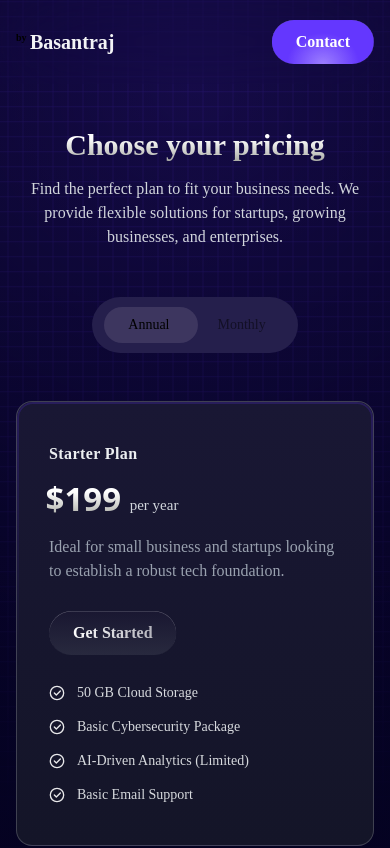
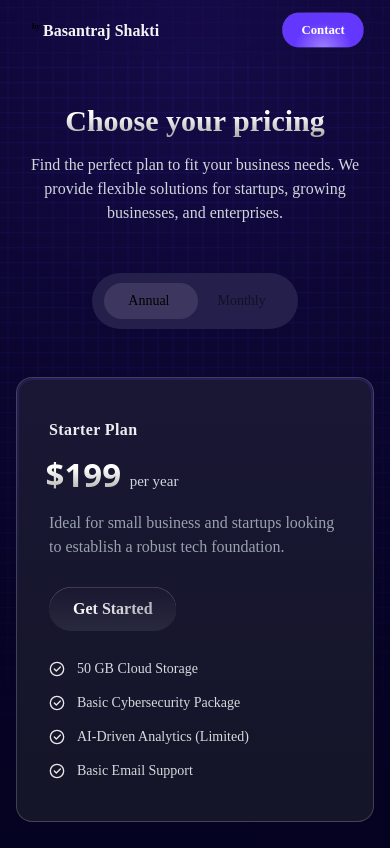
Before and after one commit to Basantrajshakti/outlier-hackathon, a Preact app: page / in a window 390 px wide. Shown: the top 848 px of the page. Built offline with nearby package versions, Linux system fonts and the light colour scheme.

Commit message:
Minor fixes for mobile view

```diff
--- a/src/components/Header.tsx
+++ b/src/components/Header.tsx
@@ -6,14 +6,14 @@ const navItemClasses =
 
 const Header = () => {
   return (
-    <header className="sticky top-0 z-100 container flex w-full items-center justify-between bg-transparent px-8 py-5 backdrop-blur-2xl">
+    <header className="sticky top-0 z-100 container flex items-center justify-between bg-transparent px-8 py-2 backdrop-blur-2xl md:py-5">
       <a
         href="https://www.linkedin.com/in/basantrajshakti/"
-        className="appear-onload relative font-bold"
+        className="appear-onload relative scale-[0.8] font-bold md:scale-100"
         target="_blank"
       >
         <span className="absolute top-0.5 inline-block text-[10px]">by</span>
-        <span className="ml-3.5 text-xl text-gray-100">Basantraj</span>
+        <span className="ml-3.5 text-xl text-gray-100">Basantraj Shakti</span>
       </a>
 
       <div className="appear-onload group hidden text-sm sm:block">
@@ -26,7 +26,7 @@ const Header = () => {
         })}
       </div>
 
-      <div className="appear-onload">
+      <div className="appear-onload scale-[0.8] md:scale-100">
         <Button text="Contact" active />
       </div>
     </header>
```
